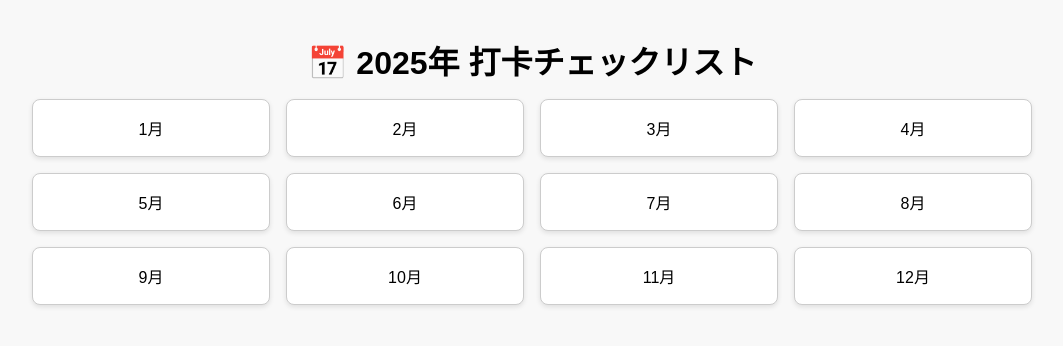
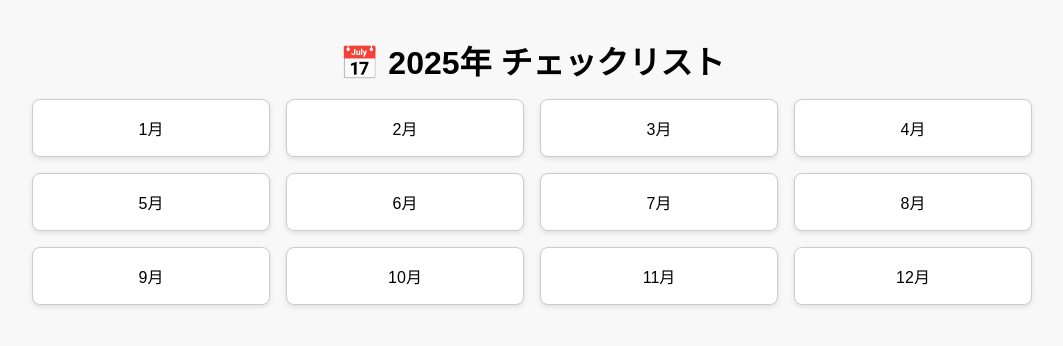
Before and after one commit to Gkakurei/workout-site, a plain HTML site: page checklist.html in a window 1280 px wide. Shown: the whole page, without its empty margins (108-1171 px from the left). Drawn offline with Linux system fonts and the light colour scheme.

Commit message:
Update checklist.html

```diff
--- a/checklist.html
+++ b/checklist.html
@@ -90,7 +90,7 @@
   </style>
 </head>
 <body>
-  <h1>📅 2025年 打卡チェックリスト</h1>
+  <h1>📅 2025年 チェックリスト</h1>
 
   <div id="year-view">
     <div class="month-grid" id="monthGrid"></div>
```
